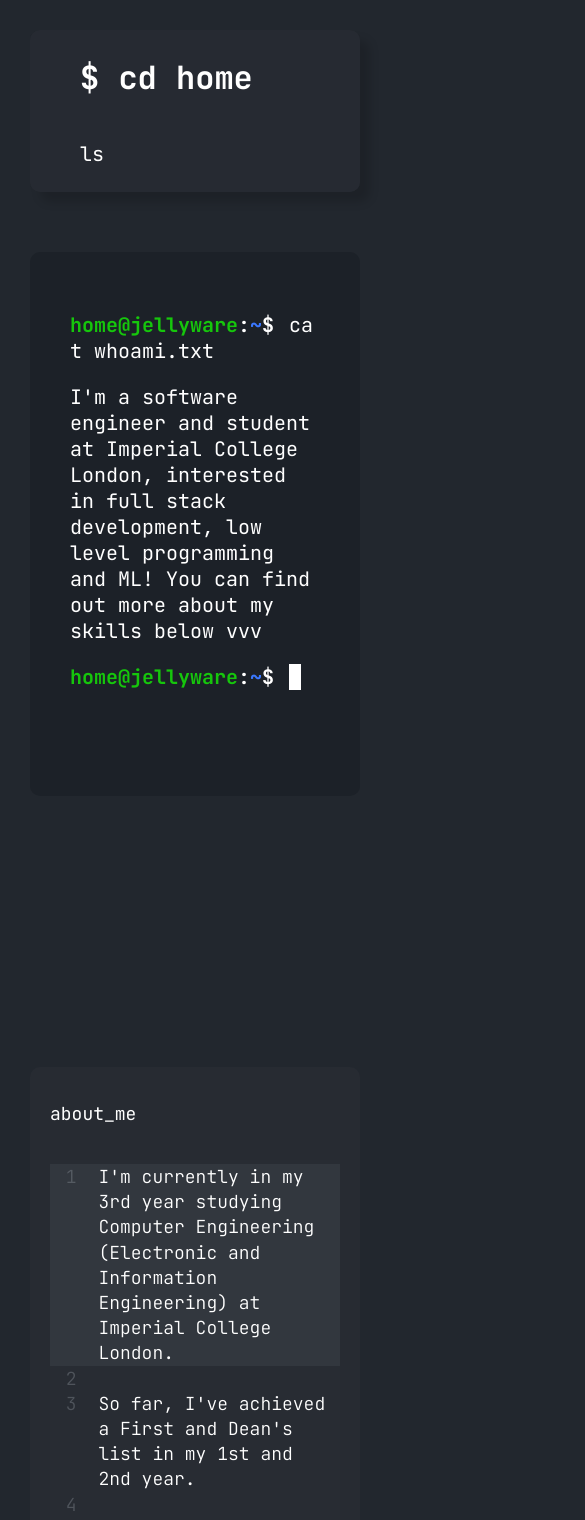
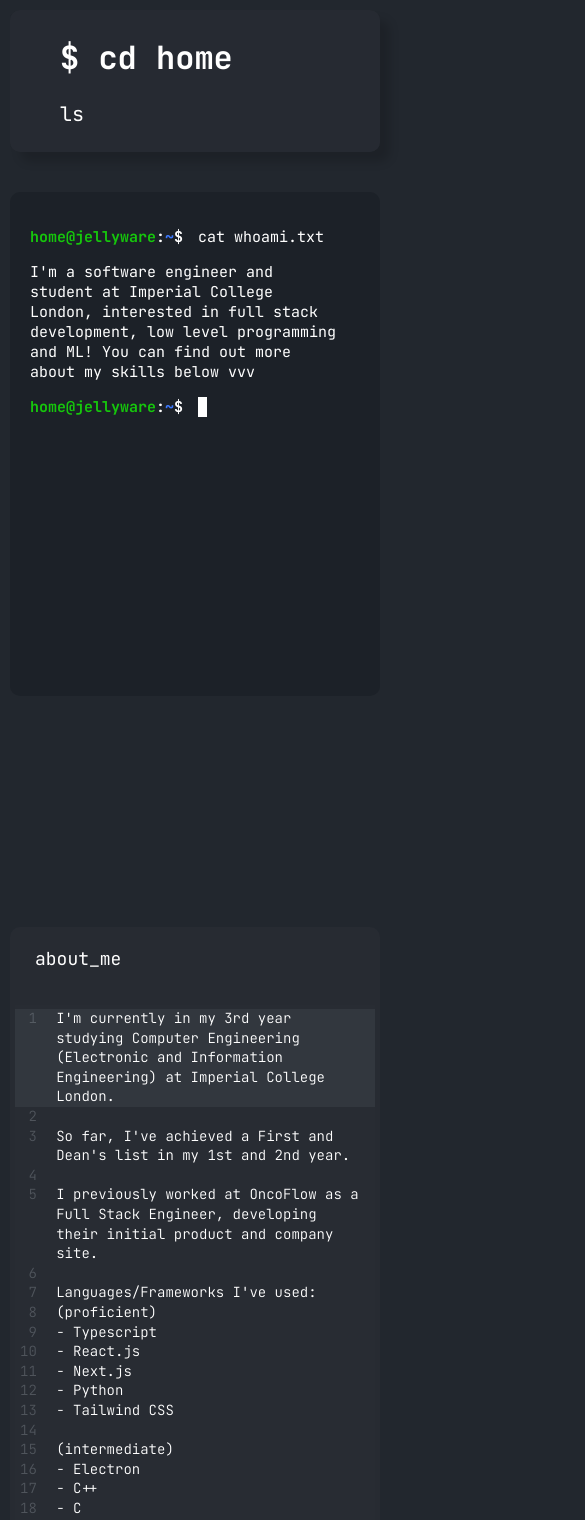
Before and after one commit to jaym-01/jellyware, a Next.js app: page / in a window 390 px wide. Shown: the top 1520 px of the page, 585 px wide, since content can reach past the window. Built offline with nearby package versions, Linux system fonts and the light colour scheme.

Commit message:
fixed styling for mobile

```diff
--- a/src/app/page.tsx
+++ b/src/app/page.tsx
@@ -2,15 +2,10 @@
 
 import Hero from "@/components/Home/Hero/Hero";
 import AboutMe from "../components/Home/AboutMe/AboutMe";
-import {
-  motion,
-  useSpring,
-  useScroll,
-  useTransform,
-  useMotionValueEvent,
-} from "framer-motion";
+import { motion } from "framer-motion";
 import Projects from "@/components/Home/Projects/Projects";
-import { useRef, useState } from "react";
+import { useRef } from "react";
+import styles from "@/styles/components/home/page.module.scss";
 
 const CONTENTS = [
   { id: "hero", component: <Hero key={0} /> },
@@ -28,15 +23,17 @@ export default function Home() {
         display: "flex",
         gap: "25vh",
         flexDirection: "column",
+        paddingBottom: "15vh",
       }}
     >
       {CONTENTS.map((c, i) => {
         return (
           <motion.section
             key={i}
+            className={styles.section}
             id={c.id}
             style={{
-              padding: 30,
+              // padding: 30,
               display: "flex",
               justifyContent: "center",
             }}
@@ -51,7 +48,6 @@ export default function Home() {
             }}
             viewport={{
               root: containerRef,
-              amount: 0.1,
             }}
           >
             <div
--- a/src/components/Home/Projects/Projects.tsx
+++ b/src/components/Home/Projects/Projects.tsx
@@ -23,6 +23,9 @@ export default function Projects() {
               duration: 0.3 * ((i + 2) / 2),
               ease: "easeInOut",
             }}
+            style={{
+              display: "flex",
+            }}
           >
             <ProjectBox project={project} />
           </motion.div>
@@ -35,21 +38,20 @@ export default function Projects() {
 function ProjectBox({ project }: { project: Project }) {
   return (
     <div className={styles.projectBox}>
+      <h3>{project.title}</h3>
       <div className={styles.imgWrapper}>
         <Image
           src={`/projects/${project.img}`}
           alt=""
+          width={1000}
           height={1000}
-          width={1000}
           style={{
+            height: "100%",
             width: "auto",
-            height: "280px",
             borderRadius: "10px",
           }}
         />
       </div>
-
-      <h3>{project.title}</h3>
       <ul>
         {project.description.map((txt, i) => (
           <li key={i}>{txt}</li>
@@ -63,13 +65,11 @@ function ProjectBox({ project }: { project: Project }) {
           </a>
         )}
         {project.live_link && (
-          <a
-            href={project.src}
-            target="_blank"
-            style={{ flexGrow: "1", textAlign: "end" }}
-          >
-            View Project Live
-          </a>
+          <div style={{ flexGrow: "1", textAlign: "end" }}>
+            <a href={project.live_link} target="_blank">
+              View Project Live
+            </a>
+          </div>
         )}
       </div>
     </div>
--- a/src/components/Home/Projects/project_data.ts
+++ b/src/components/Home/Projects/project_data.ts
@@ -37,7 +37,6 @@ export const projects: Project[] = [
       "Implemented gradient descent to update the weight and reduce the loss",
     ],
     src: "https://github.com/jaym-01/ml_learning/tree/master/micrograd",
-    live_link: "test",
   },
   {
     title: "C90 to RISC V assembly - C++",
--- a/src/components/TextGrid.tsx/TextGrid.tsx
+++ b/src/components/TextGrid.tsx/TextGrid.tsx
@@ -5,6 +5,7 @@ import CodeMirror from "@uiw/react-codemirror";
 import { createTheme } from "@uiw/codemirror-themes";
 import { tags as t } from "@lezer/highlight";
 import { EditorView } from "@uiw/react-codemirror";
+import styles from "@/styles/components/home/aboutme.module.scss";
 
 const theme = createTheme({
   theme: "dark",
@@ -40,10 +41,10 @@ const theme = createTheme({
 export default function TextGrid({ text }: { text: string }) {
   return (
     <CodeMirror
-      style={{
-        fontSize: 18,
-        textWrap: "wrap",
-      }}
+      className={styles.text}
+      // style={{
+      //   fontSize: 18,
+      // }}
       value={text}
       width="100%"
       minHeight="40vh"
--- a/src/styles/components/footer.module.scss
+++ b/src/styles/components/footer.module.scss
@@ -32,3 +32,18 @@
 .ytLink {
   color: #fff;
 }
+
+@media screen and (max-width: $smallScreenThreshold) {
+  .footerWrapper {
+    padding: 10px;
+  }
+
+  .footer {
+    flex-direction: column;
+    gap: 20px;
+  }
+
+  .f2 {
+    justify-content: flex-start;
+  }
+}
--- a/src/styles/components/header.module.scss
+++ b/src/styles/components/header.module.scss
@@ -25,27 +25,10 @@
 }
 
 .titleWrapper {
-  display: flex;
-  flex-direction: row;
   height: min-content;
   width: fit-content;
-  gap: 2px;
   color: white;
   text-decoration: none;
-}
-
-.cursorWrapper {
-  flex: 1;
-  width: 20px;
-  padding: 20px;
-  padding-left: 0px;
-}
-
-.cursor {
-  height: 100%;
-  width: 20px;
-  background-color: white;
-  animation: $blinking-animation;
 }
 
 .nav {
@@ -75,9 +58,7 @@
   flex: 1;
   width: 100%;
   display: flex;
-  $padding-y: 20px;
-  padding-top: $padding-y;
-  padding-bottom: $padding-y;
+  padding-bottom: 20px;
   justify-content: flex-start;
   align-items: center;
 }
@@ -138,3 +119,9 @@
     flex-direction: row;
   }
 }
+
+@media screen and (max-width: $smallScreenThreshold) {
+  .headerWrapper {
+    padding: 10px;
+  }
+}
--- a/src/styles/components/home/aboutme.module.scss
+++ b/src/styles/components/home/aboutme.module.scss
@@ -14,3 +14,20 @@
   font-size: 18px;
   font-weight: normal;
 }
+
+.text {
+  font-size: 18px;
+}
+@media screen and (max-width: $smallScreenThreshold) {
+  .tgContainer {
+    padding: 5px;
+  }
+
+  .textTitle {
+    padding-left: 20px;
+  }
+
+  .text {
+    font-size: 14px;
+  }
+}
--- a/src/styles/components/home/hero.module.scss
+++ b/src/styles/components/home/hero.module.scss
@@ -22,7 +22,7 @@
 .line {
   word-wrap: break-word;
   overflow-wrap: break-word;
-  max-width: 70vw;
+  max-width: 80vw;
 }
 
 .line span {
@@ -46,6 +46,18 @@
   height: fit-content;
 }
 
+@media screen and (max-width: $smallScreenThreshold) {
+  .introCont {
+    padding: 20px;
+  }
+
+  .introCont * {
+    color: white;
+    font-size: 15px;
+    text-wrap: wrap;
+  }
+}
+
 @media screen and (min-width: $smallScreenThreshold) {
   .introCont {
     height: 30vh;
--- /dev/null
+++ b/src/styles/components/home/page.module.scss
@@ -0,0 +1,11 @@
+@use "../../variables.module.scss" as *;
+
+.section {
+  padding: 30px;
+}
+
+@media screen and (max-width: $smallScreenThreshold) {
+  .section {
+    padding: 10px;
+  }
+}
--- a/src/styles/components/home/projects.module.scss
+++ b/src/styles/components/home/projects.module.scss
@@ -1,8 +1,4 @@
 @use "../../variables.module" as *;
-
-.wrapper {
-  padding: 30px;
-}
 
 .container {
   background-color: $primaryColor;
@@ -25,19 +21,26 @@ $opacity: 0.3;
 .projectBox {
   border-radius: $rad;
   width: auto;
-  height: max-content;
+  flex-grow: 1;
   background-color: #1c2128;
   padding: 25px;
-  box-shadow: 0 10px 15px -3px rgb(0 0 0 / 0.1), 0 4px 6px -4px rgb(0 0 0 / 0.1);
+  box-shadow: 1px 2px 5px 1px rgba(0, 0, 0, 0.2);
   transition: all 0.2s ease-in-out;
 
   display: flex;
   flex-direction: column;
 }
 
+.projectBox:hover {
+  transform: scale(1.02);
+  box-shadow: 2px 5px 10px 3px rgba(0, 0, 0, 0.2);
+}
+
 .imgWrapper {
   display: flex;
   justify-content: center;
+  height: 20vh;
+  width: 100%;
 }
 
 .linkWrapper {
@@ -46,9 +49,8 @@ $opacity: 0.3;
   align-items: flex-end;
 }
 
-.projectBox:hover {
-  transform: scale(1.02);
-  box-shadow: 0 25px 50px -12px rgb(0 0 0 / 0.25);
+.linkWrapper * {
+  color: #6fc7c0;
 }
 
 @media screen and (max-width: $smallScreenThreshold) {
@@ -56,4 +58,22 @@ $opacity: 0.3;
     display: grid;
     grid-template-columns: 1fr;
   }
+
+  .container {
+    padding: 15px;
+  }
+
+  .projectBox {
+    padding: 12px;
+  }
+
+  .projectBox li {
+    font-size: 14px;
+  }
+
+  .container h2 {
+    font-size: 18px;
+    padding-bottom: 20px;
+    padding-left: 20px;
+  }
 }
```
